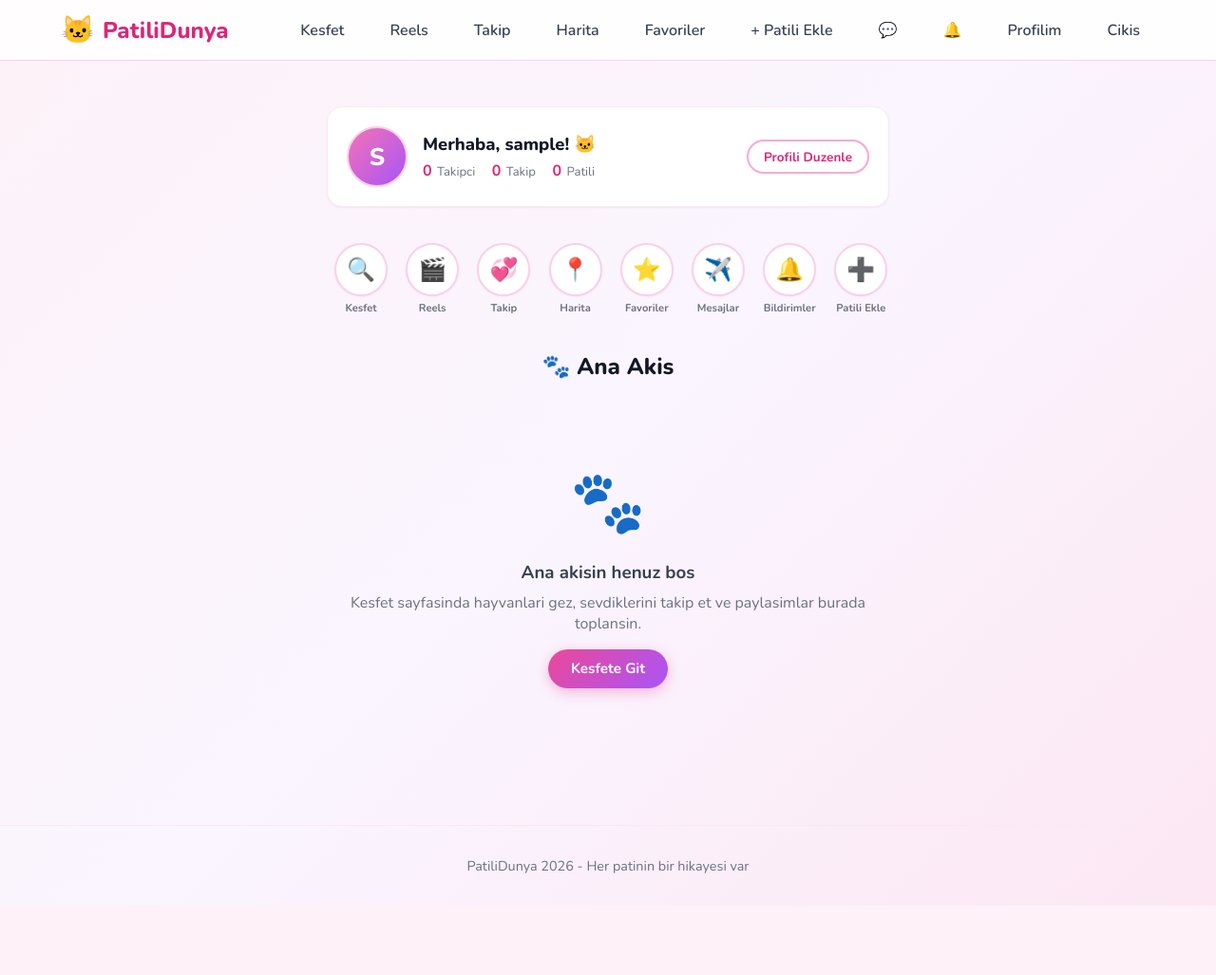
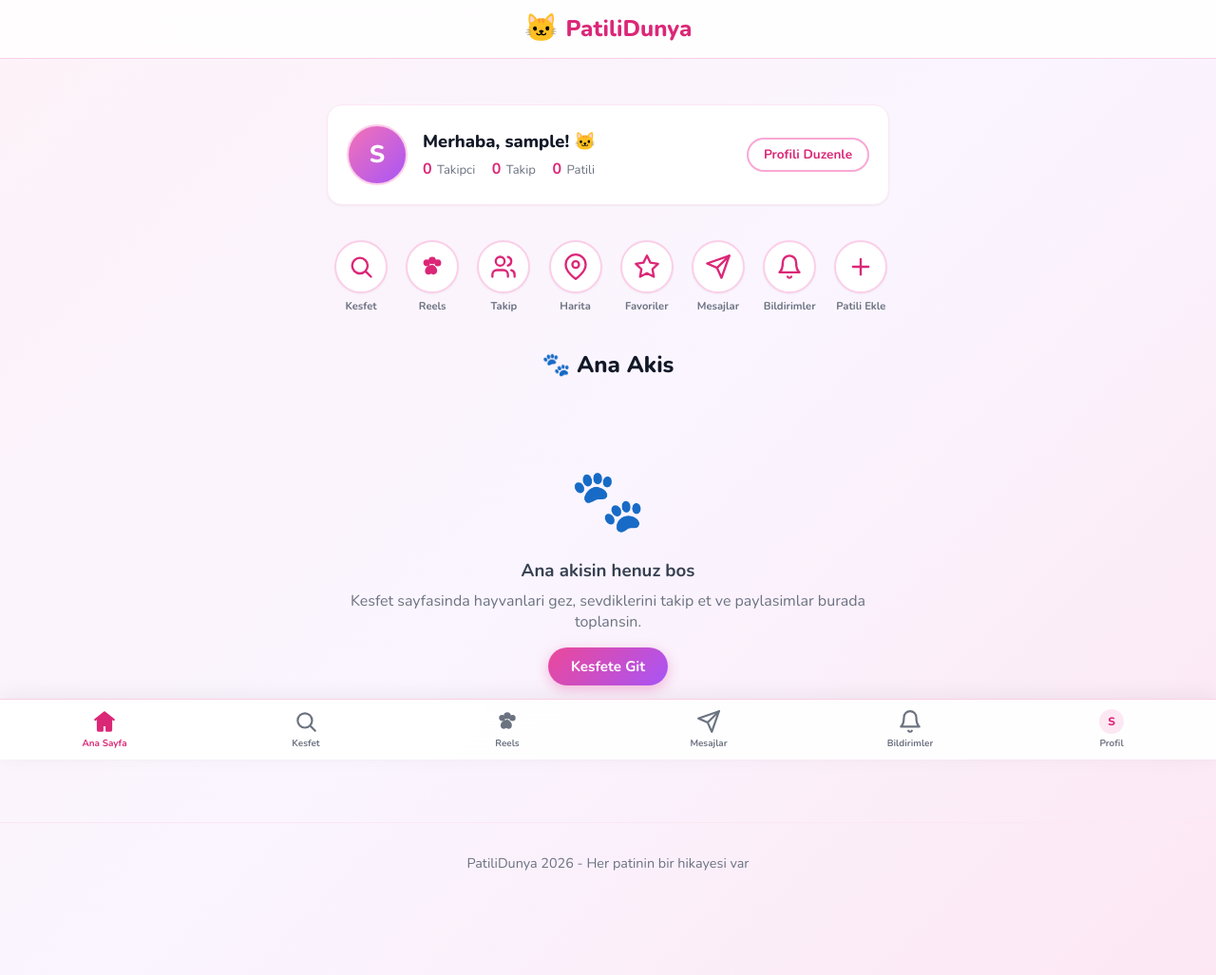
Before and after one commit to lumbe911/patilidunya, a Flask app: page /home in a window 1280 px wide. Shown: the whole page at 95% size. Before the commit the page ends 920 px from the top, so only its background shows below. Run offline with Flask 3, Linux system fonts and the light colour scheme; the visitor is signed in with stand-in values (Sample User, id 1); data that the repository does not hold is empty.

Commit message:
Remove top navbar, add symbol-based bottom navigation with SVG icons

```diff
--- a/app.py
+++ b/app.py
@@ -588,6 +588,28 @@
         flash('Sifreniz basariyla degistirildi! Giris yapabilirsiniz.', 'success')
         return redirect(url_for('login'))
     return render_template('reset_password.html', token=token)
+
+
+@app.context_processor
+def inject_active_nav():
+    active = ''
+    try:
+        ep = request.endpoint or ''
+        if ep == 'home':
+            active = 'home'
+        elif ep == 'explore':
+            active = 'explore'
+        elif ep == 'reels':
+            active = 'reels'
+        elif ep in ('messages', 'conversation'):
+            active = 'messages'
+        elif ep == 'notifications':
+            active = 'notifications'
+        elif ep == 'user_profile':
+            active = 'profile'
+    except Exception:
+        active = ''
+    return dict(active_nav=active)
 
 
 @app.route('/profile/<username>')
--- a/static/css/style.css
+++ b/static/css/style.css
@@ -104,51 +104,124 @@
 a { color: var(--pink-600); text-decoration: none; transition: color 0.2s; }
 a:hover { color: var(--pink-700); }
 
-/* NAVBAR */
-.navbar {
+/* TOP BRAND BAR */
+.top-brand {
+    display: flex;
+    align-items: center;
+    justify-content: center;
+    padding: 0.9rem 1.5rem;
+    position: sticky;
+    top: 0;
+    z-index: 100;
     background: rgba(255,255,255,0.85);
     backdrop-filter: blur(20px);
     border-bottom: 1px solid var(--pink-200);
-    padding: 0.75rem 0;
-    position: sticky;
-    top: 0;
-    z-index: 100;
 }
-[data-theme="dark"] .navbar {
+[data-theme="dark"] .top-brand {
     background: rgba(26, 16, 37, 0.9);
     border-bottom-color: var(--pink-200);
 }
-.navbar .container {
-    max-width: 1200px;
-    margin: 0 auto;
-    padding: 0 1.5rem;
-    display: flex;
-    align-items: center;
-    justify-content: space-between;
-}
-.navbar-brand {
-    display: flex;
+.brand-link {
+    display: inline-flex;
     align-items: center;
     gap: 0.5rem;
     font-size: 1.5rem;
     font-weight: 800;
     color: var(--pink-600);
 }
-.navbar-brand span { font-size: 1.8rem; }
-.navbar-nav {
+.brand-link span { font-size: 1.8rem; line-height: 1; }
+.brand-link:hover { color: var(--pink-700); }
+
+/* BOTTOM NAV (mobile-style symbol navigation) */
+.bottom-nav {
+    position: fixed;
+    bottom: 0;
+    left: 0;
+    right: 0;
+    z-index: 100;
     display: flex;
+    align-items: stretch;
+    justify-content: space-around;
+    background: rgba(255,255,255,0.92);
+    backdrop-filter: blur(20px);
+    border-top: 1px solid var(--pink-200);
+    padding: 0.35rem 0.25rem calc(0.35rem + env(safe-area-inset-bottom, 0px));
+    box-shadow: 0 -4px 20px rgba(0,0,0,0.06);
+}
+[data-theme="dark"] .bottom-nav {
+    background: rgba(26, 16, 37, 0.94);
+    border-top-color: var(--pink-200);
+}
+.bottom-item {
+    display: flex;
+    flex-direction: column;
     align-items: center;
-    gap: 1rem;
-    list-style: none;
+    justify-content: center;
+    gap: 0.15rem;
+    flex: 1;
+    padding: 0.3rem 0;
+    color: var(--gray-500);
+    border-radius: var(--radius);
+    transition: color 0.2s;
+    -webkit-tap-highlight-color: transparent;
 }
-.nav-link {
-    padding: 0.5rem 1rem;
-    border-radius: var(--radius-full);
-    font-weight: 600;
-    color: var(--gray-700);
-    transition: all 0.2s;
+.bottom-item:hover { color: var(--pink-600); }
+.bottom-item.active { color: var(--pink-600); }
+[data-theme="dark"] .bottom-item { color: var(--gray-400); }
+[data-theme="dark"] .bottom-item.active { color: var(--pink-400); }
+.bottom-icon {
+    position: relative;
+    display: inline-flex;
+    align-items: center;
+    justify-content: center;
+    width: 26px;
+    height: 26px;
 }
-.nav-link:hover { background: var(--pink-100); color: var(--pink-600); }
+.bottom-icon svg { width: 26px; height: 26px; }
+.bottom-item.active .bottom-icon svg { fill: var(--pink-600); }
+.bottom-icon .nav-badge {
+    position: absolute;
+    top: -6px;
+    right: -10px;
+    min-width: 17px;
+    height: 17px;
+    padding: 0 4px;
+    border-radius: 999px;
+    background: var(--pink-500);
+    color: #fff;
+    font-size: 0.62rem;
+    font-weight: 800;
+    line-height: 17px;
+    text-align: center;
+    box-shadow: 0 0 0 2px #fff;
+}
+.bottom-label {
+    font-size: 0.62rem;
+    font-weight: 700;
+    color: inherit;
+    max-width: 70px;
+    white-space: nowrap;
+    overflow: hidden;
+    text-overflow: ellipsis;
+}
+.bottom-avatar {
+    display: inline-flex;
+    align-items: center;
+    justify-content: center;
+    width: 26px;
+    height: 26px;
+    border-radius: 50%;
+    background: var(--pink-100);
+    color: var(--pink-600);
+    font-weight: 800;
+    font-size: 0.75rem;
+    border: 2px solid transparent;
+    overflow: hidden;
+    transition: border-color 0.2s;
+}
+.bottom-avatar img { width: 100%; height: 100%; object-fit: cover; }
+.bottom-item.active .bottom-avatar { border-color: var(--pink-600); }
+.bottom-nav-spacer { height: 76px; }
 
 /* BUTTONS */
 .btn {
@@ -802,6 +875,10 @@
     box-shadow: var(--shadow-sm);
     transition: all 0.2s;
 }
+.home-shortcut-icon svg { width: 28px; height: 28px; }
+.home-shortcut:hover .home-shortcut-icon svg {
+    color: var(--pink-600);
+}
 .home-shortcut:hover .home-shortcut-icon {
     border-color: var(--pink-500);
     transform: translateY(-3px);
--- /dev/null
+++ b/templates/_icons.html
@@ -0,0 +1,55 @@
+{% macro icon_home(class='') -%}
+<svg class="{{ class }}" viewBox="0 0 24 24" width="24" height="24" fill="none" stroke="currentColor" stroke-width="2" stroke-linecap="round" stroke-linejoin="round" aria-hidden="true"><path d="M3 10.2 12 3l9 7.2"/><path d="M5.5 9.5V20a1 1 0 0 0 1 1H10v-5.5h4V21h3.5a1 1 0 0 0 1-1V9.5"/></svg>
+{%- endmacro %}
+
+{% macro icon_search(class='') -%}
+<svg class="{{ class }}" viewBox="0 0 24 24" width="24" height="24" fill="none" stroke="currentColor" stroke-width="2" stroke-linecap="round" stroke-linejoin="round" aria-hidden="true"><circle cx="11" cy="11" r="7"/><line x1="21" y1="21" x2="16.65" y2="16.65"/></svg>
+{%- endmacro %}
+
+{% macro icon_reels(class='') -%}
+<svg class="{{ class }}" viewBox="0 0 24 24" width="24" height="24" fill="currentColor" stroke="currentColor" stroke-width="1.5" aria-hidden="true"><circle cx="7" cy="8.5" r="2.3"/><circle cx="12" cy="6.3" r="2.6"/><circle cx="17" cy="8.5" r="2.3"/><path d="M12 11c-3.1 0-5.8 2-5.8 4.7 0 1.4 1.1 2.6 2.6 2.6.8 0 1.6-.4 2.1-1 .6.6 1.4 1 2.2 1 1.4 0 2.6-1.2 2.6-2.6 0-2.7-2.7-4.7-3.7-4.7z"/></svg>
+{%- endmacro %}
+
+{% macro icon_messages(class='') -%}
+<svg class="{{ class }}" viewBox="0 0 24 24" width="24" height="24" fill="none" stroke="currentColor" stroke-width="2" stroke-linecap="round" stroke-linejoin="round" aria-hidden="true"><path d="m22 2-7 20-4-9-9-4Z"/><path d="M22 2 11 13"/></svg>
+{%- endmacro %}
+
+{% macro icon_bell(class='') -%}
+<svg class="{{ class }}" viewBox="0 0 24 24" width="24" height="24" fill="none" stroke="currentColor" stroke-width="2" stroke-linecap="round" stroke-linejoin="round" aria-hidden="true"><path d="M18 8a6 6 0 0 0-12 0c0 7-3 9-3 9h18s-3-2-3-9"/><path d="M13.7 21a2 2 0 0 1-3.4 0"/></svg>
+{%- endmacro %}
+
+{% macro icon_users(class='') -%}
+<svg class="{{ class }}" viewBox="0 0 24 24" width="24" height="24" fill="none" stroke="currentColor" stroke-width="2" stroke-linecap="round" stroke-linejoin="round" aria-hidden="true"><path d="M16 21v-2a4 4 0 0 0-4-4H6a4 4 0 0 0-4 4v2"/><circle cx="9" cy="7" r="4"/><path d="M22 21v-2a4 4 0 0 0-3-3.87"/><path d="M16 3.13a4 4 0 0 1 0 7.75"/></svg>
+{%- endmacro %}
+
+{% macro icon_map(class='') -%}
+<svg class="{{ class }}" viewBox="0 0 24 24" width="24" height="24" fill="none" stroke="currentColor" stroke-width="2" stroke-linecap="round" stroke-linejoin="round" aria-hidden="true"><path d="M21 10c0 7-9 13-9 13s-9-6-9-13a9 9 0 0 1 18 0Z"/><circle cx="12" cy="10" r="3"/></svg>
+{%- endmacro %}
+
+{% macro icon_star(class='') -%}
+<svg class="{{ class }}" viewBox="0 0 24 24" width="24" height="24" fill="none" stroke="currentColor" stroke-width="2" stroke-linecap="round" stroke-linejoin="round" aria-hidden="true"><polygon points="12 2 15.09 8.26 22 9.27 17 14.14 18.18 21.02 12 17.77 5.82 21.02 7 14.14 2 9.27 8.91 8.26 12 2"/></svg>
+{%- endmacro %}
+
+{% macro icon_plus(class='') -%}
+<svg class="{{ class }}" viewBox="0 0 24 24" width="24" height="24" fill="none" stroke="currentColor" stroke-width="2" stroke-linecap="round" stroke-linejoin="round" aria-hidden="true"><line x1="12" y1="5" x2="12" y2="19"/><line x1="5" y1="12" x2="19" y2="12"/></svg>
+{%- endmacro %}
+
+{% macro icon_user(class='') -%}
+<svg class="{{ class }}" viewBox="0 0 24 24" width="24" height="24" fill="none" stroke="currentColor" stroke-width="2" stroke-linecap="round" stroke-linejoin="round" aria-hidden="true"><path d="M20 21v-2a4 4 0 0 0-4-4H8a4 4 0 0 0-4 4v2"/><circle cx="12" cy="7" r="4"/></svg>
+{%- endmacro %}
+
+{% macro icon_logout(class='') -%}
+<svg class="{{ class }}" viewBox="0 0 24 24" width="24" height="24" fill="none" stroke="currentColor" stroke-width="2" stroke-linecap="round" stroke-linejoin="round" aria-hidden="true"><path d="M9 21H5a2 2 0 0 1-2-2V5a2 2 0 0 1 2-2h4"/><polyline points="16 17 21 12 16 7"/><line x1="21" y1="12" x2="9" y2="12"/></svg>
+{%- endmacro %}
+
+{% macro icon_shield(class='') -%}
+<svg class="{{ class }}" viewBox="0 0 24 24" width="24" height="24" fill="none" stroke="currentColor" stroke-width="2" stroke-linecap="round" stroke-linejoin="round" aria-hidden="true"><path d="M12 22s8-4 8-10V5l-8-3-8 3v7c0 6 8 10 8 10Z"/></svg>
+{%- endmacro %}
+
+{% macro icon_panel(class='') -%}
+<svg class="{{ class }}" viewBox="0 0 24 24" width="24" height="24" fill="none" stroke="currentColor" stroke-width="2" stroke-linecap="round" stroke-linejoin="round" aria-hidden="true"><rect x="3" y="4" width="18" height="16" rx="2"/><line x1="8" y1="9" x2="16" y2="9"/><line x1="8" y1="13" x2="14" y2="13"/></svg>
+{%- endmacro %}
+
+{% macro icon_edit(class='') -%}
+<svg class="{{ class }}" viewBox="0 0 24 24" width="24" height="24" fill="none" stroke="currentColor" stroke-width="2" stroke-linecap="round" stroke-linejoin="round" aria-hidden="true"><path d="M11 4H4a2 2 0 0 0-2 2v14a2 2 0 0 0 2 2h14a2 2 0 0 0 2-2v-7"/><path d="M18.5 2.5a2.12 2.12 0 0 1 3 3L12 15l-4 1 1-4Z"/></svg>
+{%- endmacro %}
--- a/templates/base.html
+++ b/templates/base.html
@@ -1,3 +1,4 @@
+{% from "_icons.html" import icon_home, icon_search, icon_reels, icon_messages, icon_bell %}
 <!DOCTYPE html>
 <html lang="tr" data-theme="pembe">
 <head>
@@ -14,36 +15,10 @@
         document.documentElement.setAttribute('data-theme', saved);
     })();
     </script>
-    <nav class="navbar">
-        <div class="container">
-            <a href="{{ url_for('index') }}" class="navbar-brand">
-                <span>🐱</span> PatiliDunya
-            </a>
-            {% if current_user.is_authenticated %}
-            <ul class="navbar-nav">
-                <li><a href="{{ url_for('explore') }}" class="nav-link">Kesfet</a></li>
-                <li><a href="{{ url_for('reels') }}" class="nav-link">Reels</a></li>
-                <li><a href="{{ url_for('following_feed') }}" class="nav-link">Takip</a></li>
-                <li><a href="{{ url_for('cat_map') }}" class="nav-link">Harita</a></li>
-                <li><a href="{{ url_for('favorites') }}" class="nav-link">Favoriler</a></li>
-                <li><a href="{{ url_for('new_cat') }}" class="nav-link">+ Patili Ekle</a></li>
-                <li><a href="{{ url_for('messages') }}" class="nav-link" id="msgLink">💬<span id="msgBadge" class="nav-badge" style="display:none;">0</span></a></li>
-                <li><a href="{{ url_for('notifications') }}" class="nav-link" id="notifLink">🔔</a></li>
-                <li><a href="{{ url_for('user_profile', username=current_user.username) }}" class="nav-link">Profilim</a></li>
-                {% if current_user.username == 'Lumbe' %}
-                <li><a href="{{ url_for('admin_users') }}" class="nav-link">🛡️ Kullanicilar</a></li>
-                <li><a href="{{ url_for('admin_dms') }}" class="nav-link">🛡️ DM Yonetim</a></li>
-                {% endif %}
-                <li><a href="{{ url_for('logout') }}" class="nav-link">Cikis</a></li>
-            </ul>
-            {% else %}
-            <ul class="navbar-nav">
-                <li><a href="{{ url_for('login') }}" class="nav-link">Giris</a></li>
-                <li><a href="{{ url_for('register') }}" class="btn btn-primary btn-sm">Kayit Ol</a></li>
-            </ul>
-            {% endif %}
-        </div>
-    </nav>
+
+    <header class="top-brand">
+        <a href="{{ url_for('index') }}" class="brand-link"><span>🐱</span> PatiliDunya</a>
+    </header>
 
     <div class="flash-container">
         {% with messages = get_flashed_messages(with_categories=true) %}
@@ -64,6 +39,40 @@
     </footer>
 
     {% if current_user.is_authenticated %}
+    <nav class="bottom-nav">
+        <a href="{{ url_for('index') }}" class="bottom-item{% if active_nav == 'home' %} active{% endif %}" title="Ana Sayfa">
+            <span class="bottom-icon">{{ icon_home() }}</span>
+            <span class="bottom-label">Ana Sayfa</span>
+        </a>
+        <a href="{{ url_for('explore') }}" class="bottom-item{% if active_nav == 'explore' %} active{% endif %}" title="Kesfet">
+            <span class="bottom-icon">{{ icon_search() }}</span>
+            <span class="bottom-label">Kesfet</span>
+        </a>
+        <a href="{{ url_for('reels') }}" class="bottom-item{% if active_nav == 'reels' %} active{% endif %}" title="Reels">
+            <span class="bottom-icon">{{ icon_reels() }}</span>
+            <span class="bottom-label">Reels</span>
+        </a>
+        <a href="{{ url_for('messages') }}" class="bottom-item{% if active_nav == 'messages' %} active{% endif %}" id="msgLink" title="Mesajlar">
+            <span class="bottom-icon">{{ icon_messages() }}<span id="msgBadge" class="nav-badge" style="display:none;">0</span></span>
+            <span class="bottom-label">Mesajlar</span>
+        </a>
+        <a href="{{ url_for('notifications') }}" class="bottom-item{% if active_nav == 'notifications' %} active{% endif %}" id="notifLink" title="Bildirimler">
+            <span class="bottom-icon">{{ icon_bell() }}<span id="notifBadge" class="nav-badge" style="display:none;"></span></span>
+            <span class="bottom-label">Bildirimler</span>
+        </a>
+        <a href="{{ url_for('user_profile', username=current_user.username) }}" class="bottom-item{% if active_nav == 'profile' %} active{% endif %}" title="Profilim">
+            <span class="bottom-avatar">
+                {% if current_user.avatar %}
+                <img src="{{ current_user.avatar }}" alt="">
+                {% else %}
+                {{ current_user.username[0]|upper }}
+                {% endif %}
+            </span>
+            <span class="bottom-label">Profil</span>
+        </a>
+    </nav>
+    <div class="bottom-nav-spacer"></div>
+
     <script>
     function setTheme(name) {
         document.documentElement.setAttribute('data-theme', name);
@@ -92,13 +101,12 @@
 
     function checkNotifs() {
         fetch('/api/notifications/unread').then(function(r){return r.json()}).then(function(d){
-            var link = document.getElementById('notifLink');
+            var badge = document.getElementById('notifBadge');
             if (d.count > 0) {
-                link.textContent = '🔔' + d.count;
-                link.style.fontWeight = '800';
+                badge.textContent = d.count > 99 ? '99+' : d.count;
+                badge.style.display = 'inline-flex';
             } else {
-                link.textContent = '🔔';
-                link.style.fontWeight = '';
+                badge.style.display = 'none';
             }
         });
     }
--- a/templates/home.html
+++ b/templates/home.html
@@ -1,4 +1,5 @@
 {% extends "base.html" %}
+{% from "_icons.html" import icon_search, icon_reels, icon_users, icon_map, icon_star, icon_messages, icon_bell, icon_plus, icon_user, icon_shield, icon_panel %}
 {% block title %}Ana Sayfa - PatiliDunya{% endblock %}
 {% block content %}
 <div class="container home-page">
@@ -22,32 +23,40 @@
 
     <div class="home-shortcuts">
         <a href="{{ url_for('explore') }}" class="home-shortcut">
-            <span class="home-shortcut-icon">🔍</span><span class="home-shortcut-label">Kesfet</span>
+            <span class="home-shortcut-icon">{{ icon_search() }}</span><span class="home-shortcut-label">Kesfet</span>
         </a>
         <a href="{{ url_for('reels') }}" class="home-shortcut">
-            <span class="home-shortcut-icon">🎬</span><span class="home-shortcut-label">Reels</span>
+            <span class="home-shortcut-icon">{{ icon_reels() }}</span><span class="home-shortcut-label">Reels</span>
         </a>
         <a href="{{ url_for('following_feed') }}" class="home-shortcut">
-            <span class="home-shortcut-icon">💞</span><span class="home-shortcut-label">Takip</span>
+            <span class="home-shortcut-icon">{{ icon_users() }}</span><span class="home-shortcut-label">Takip</span>
         </a>
         <a href="{{ url_for('cat_map') }}" class="home-shortcut">
-            <span class="home-shortcut-icon">📍</span><span class="home-shortcut-label">Harita</span>
+            <span class="home-shortcut-icon">{{ icon_map() }}</span><span class="home-shortcut-label">Harita</span>
         </a>
         <a href="{{ url_for('favorites') }}" class="home-shortcut">
-            <span class="home-shortcut-icon">⭐</span><span class="home-shortcut-label">Favoriler</span>
+            <span class="home-shortcut-icon">{{ icon_star() }}</span><span class="home-shortcut-label">Favoriler</span>
         </a>
         <a href="{{ url_for('messages') }}" class="home-shortcut">
-            <span class="home-shortcut-icon">✈️{% if unread_msg %}<span class="nav-badge">{{ unread_msg }}</span>{% endif %}</span><span class="home-shortcut-label">Mesajlar</span>
+            <span class="home-shortcut-icon">{{ icon_messages() }}{% if unread_msg %}<span class="nav-badge">{{ unread_msg }}</span>{% endif %}</span><span class="home-shortcut-label">Mesajlar</span>
         </a>
         <a href="{{ url_for('notifications') }}" class="home-shortcut">
-            <span class="home-shortcut-icon">🔔{% if unread_notif %}<span class="nav-badge">{{ unread_notif }}</span>{% endif %}</span><span class="home-shortcut-label">Bildirimler</span>
+            <span class="home-shortcut-icon">{{ icon_bell() }}{% if unread_notif %}<span class="nav-badge">{{ unread_notif }}</span>{% endif %}</span><span class="home-shortcut-label">Bildirimler</span>
         </a>
         <a href="{{ url_for('new_cat') }}" class="home-shortcut">
-            <span class="home-shortcut-icon">➕</span><span class="home-shortcut-label">Patili Ekle</span>
+            <span class="home-shortcut-icon">{{ icon_plus() }}</span><span class="home-shortcut-label">Patili Ekle</span>
         </a>
         <a href="{{ url_for('user_profile', username=current_user.username) }}" class="home-shortcut">
-            <span class="home-shortcut-icon">👤</span><span class="home-shortcut-label">Profilim</span>
+            <span class="home-shortcut-icon">{{ icon_user() }}</span><span class="home-shortcut-label">Profilim</span>
         </a>
+        {% if current_user.username == 'Lumbe' %}
+        <a href="{{ url_for('admin_users') }}" class="home-shortcut">
+            <span class="home-shortcut-icon">{{ icon_shield() }}</span><span class="home-shortcut-label">Kullanicilar</span>
+        </a>
+        <a href="{{ url_for('admin_dms') }}" class="home-shortcut">
+            <span class="home-shortcut-icon">{{ icon_panel() }}</span><span class="home-shortcut-label">DM Yonetim</span>
+        </a>
+        {% endif %}
     </div>
 
     <h2 class="home-feed-title">🐾 Ana Akis</h2>
```
